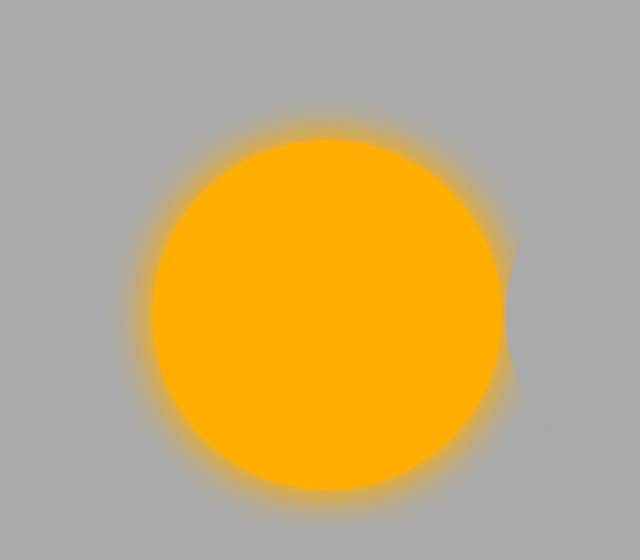
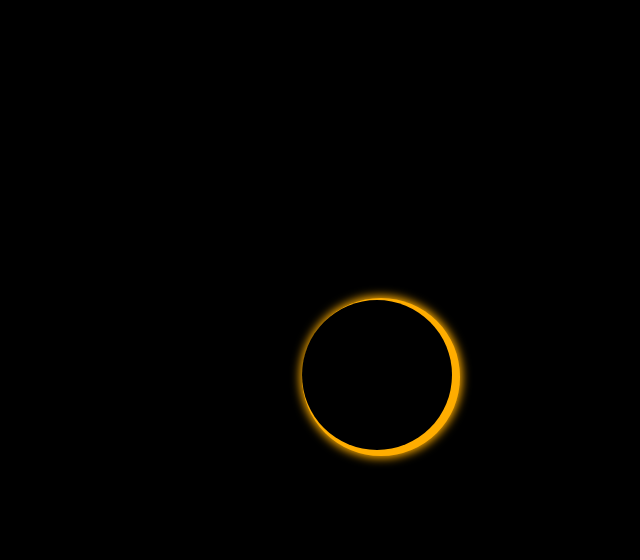
Before and after one commit to yogaprasetya22/gerhana, a plain HTML site: page index.html in a window 1280 px wide. Shown: the whole page, without its empty margins (263-903 px from the left). Drawn offline with Linux system fonts and the light colour scheme.

Commit message:
first name

```diff
--- a/kon.css
+++ b/kon.css
@@ -5,41 +5,41 @@
 }
 
 body {
-    animation: Back 30s linear infinite;
+    animation: Back 10s linear infinite;
 }
 
 .gerhana {
     position : absolute;
-    top      : 30%;
+    top      : 50%;
     left     : 50%;
     transform: translate(-50%, -500%);
-    width    : 450px;
+    width    : 150px;
     height   : 150px;
 }
 
 .gerhana .matahari {
     position     : absolute;
-    width        : 350px;
-    height       : 350px;
+    width        : 105%;
+    height       : 105%;
     background   : #ffad00;
     border-radius: 50%;
     box-shadow   : 0px 0px 45px 9px #ffad00;
-    margin-top   : 150px;
+    margin-top   : 148px;
     margin-right : 150px;
-    animation    : sun 30s ease-in-out infinite;
+    animation    : sun 10s ease-in-out infinite;
 }
 
 .gerhana .bulan {
     position     : absolute;
     /* top       : 50%;
     left         : 50%; */
-    width        : 350px;
-    height       : 350px;
+    width        : 150px;
+    height       : 150px;
     background   : #fff;
     border-radius: 50%;
     margin-top   : 150px;
-    margin-left  : 220px;
-    animation    : moveMoon 30s linear infinite;
+    margin-left  : 0px;
+    animation    : moveMoon 10s linear infinite;
 }
 
 @keyframes moveMoon {
```
